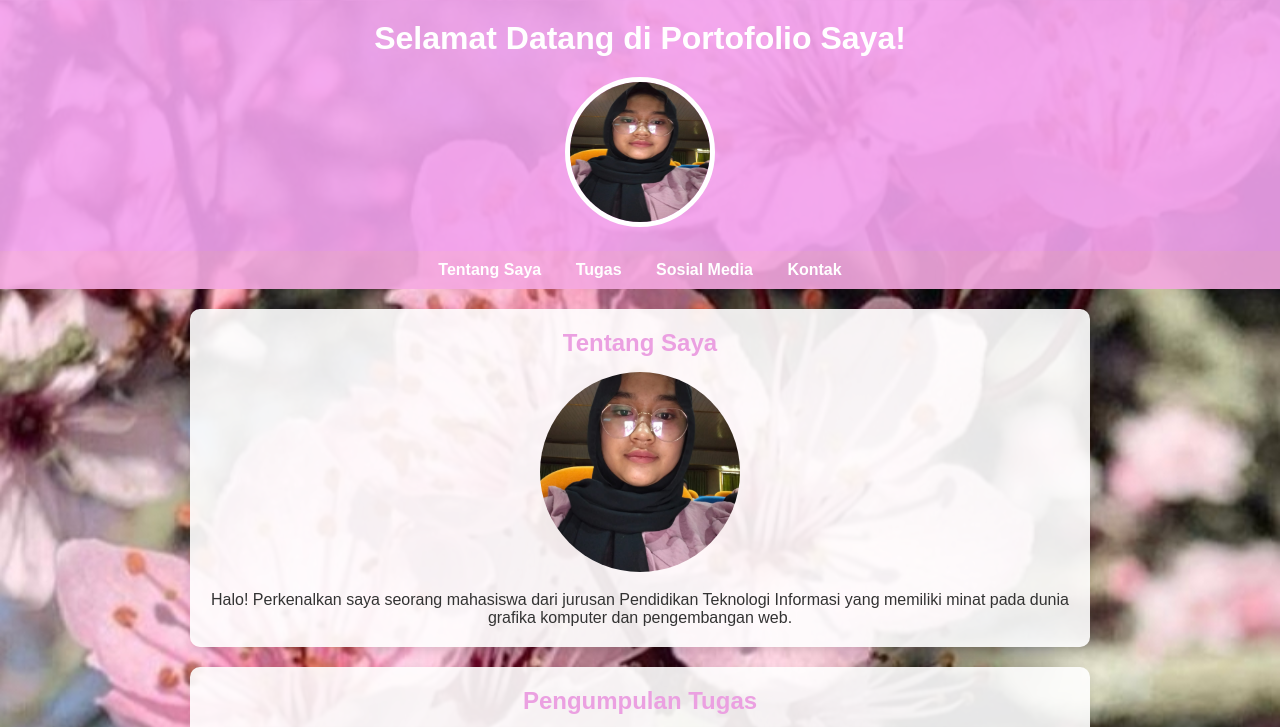
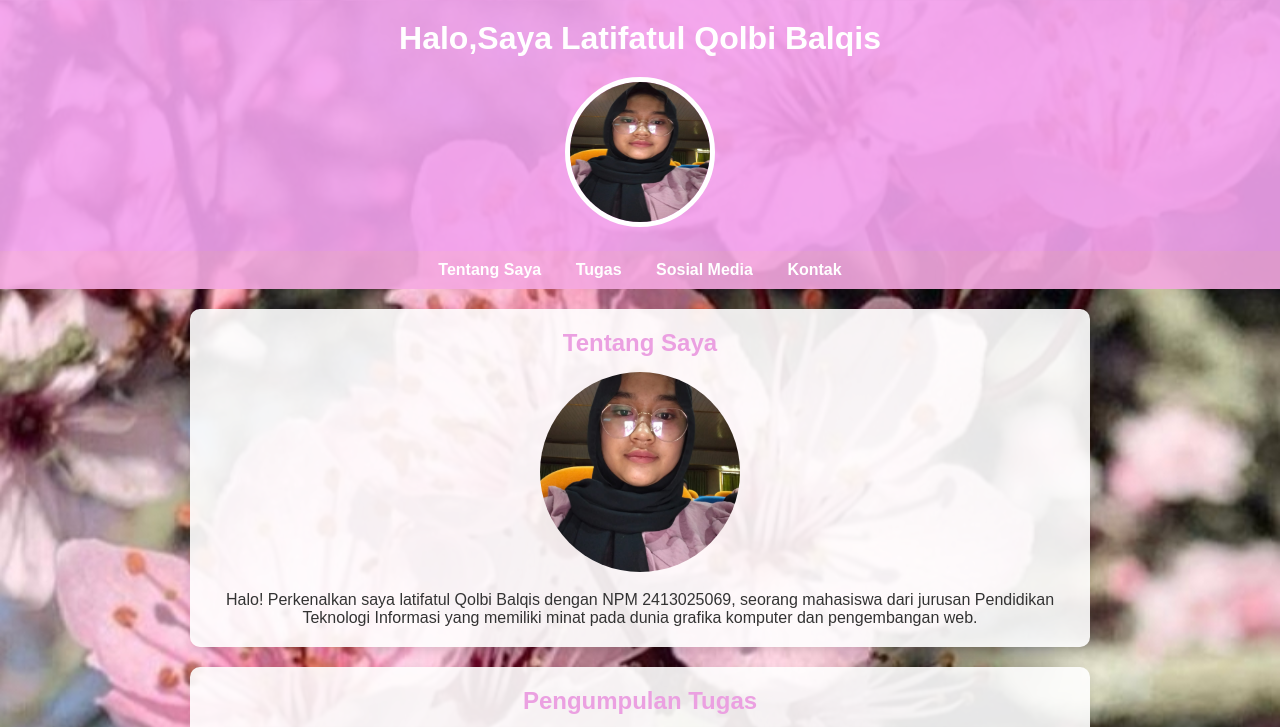
Before and after one commit to 2413025069latifatulqolbibalqis/website-personal, a plain HTML site: page index.html in a window 1280 px wide. Shown: the top 727 px of the page. Drawn offline with Linux system fonts and the light colour scheme.

Commit message:
Update index.html

```diff
--- a/index.html
+++ b/index.html
@@ -159,7 +159,7 @@
 <body>
     <!-- Header -->
     <header>
-        <h1>Selamat Datang di Portofolio Saya!</h1>
+        <h1>Halo,Saya Latifatul Qolbi Balqis </h1>
         <img src="foto profil balqis.jpg" alt="Foto Profil Latifatul Qolbi Balqis">
     </header>
 
@@ -177,7 +177,7 @@
     <section id="about" class="content">
         <h2>Tentang Saya</h2>
         <img src="foto profil balqis.jpg" alt="Foto Profil Latifatul Qolbi Balqis" class="profile-img">
-        <p>Halo! Perkenalkan saya seorang mahasiswa dari jurusan Pendidikan Teknologi Informasi yang memiliki minat pada dunia grafika komputer dan pengembangan web.</p>
+        <p>Halo! Perkenalkan saya latifatul Qolbi Balqis dengan NPM 2413025069, seorang mahasiswa dari jurusan Pendidikan Teknologi Informasi yang memiliki minat pada dunia grafika komputer dan pengembangan web.</p>
     </section>
 
     <!-- Tugas -->
```
